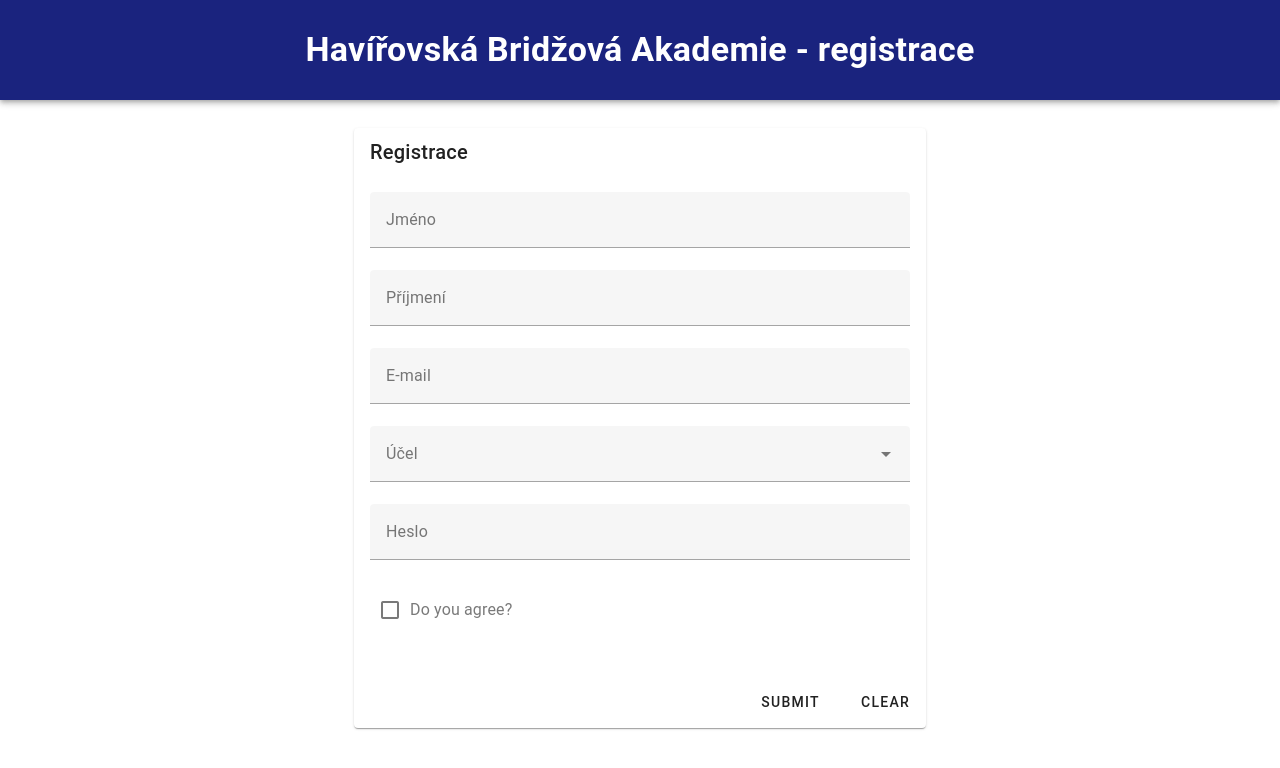
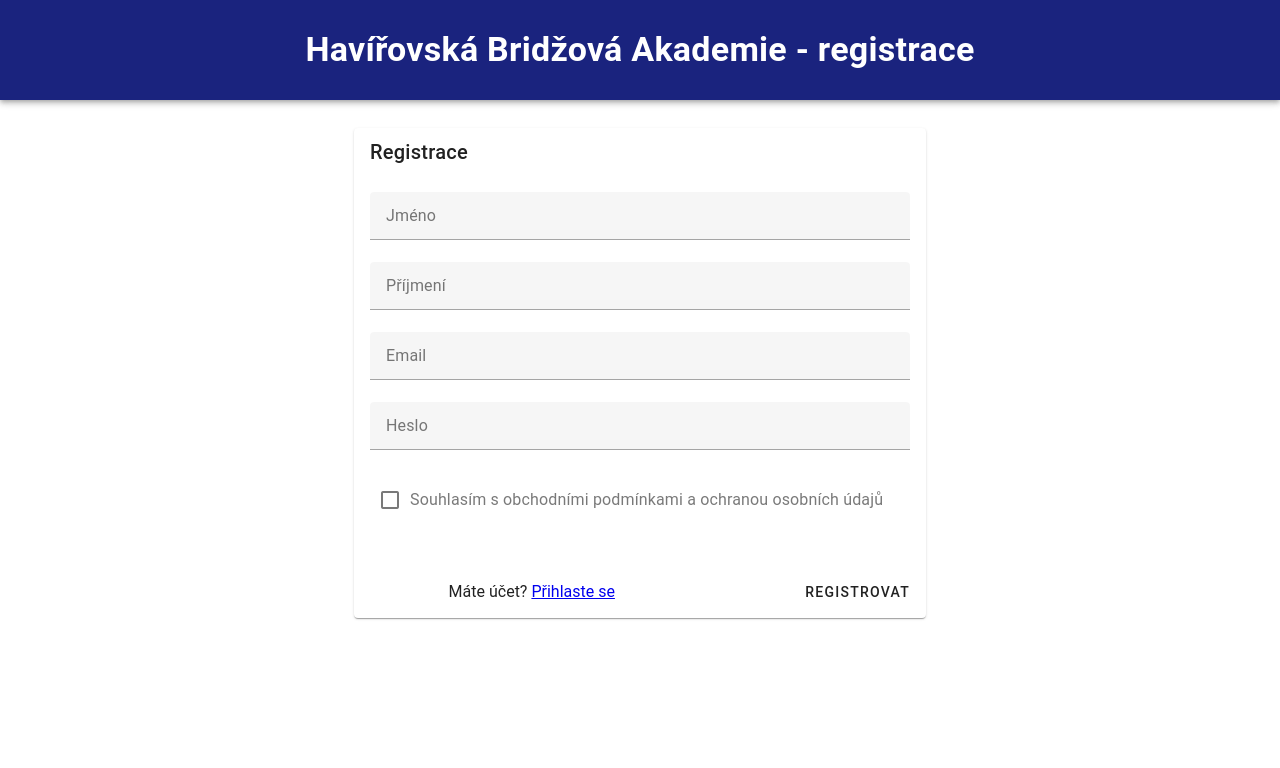
Before and after one commit to HABRA-Bridge-Academy/habra-lekce-web, a Vue app in the folder frontend/: page /registration in a window 1280 px wide. Shown: the top 768 px of the page. Built offline with nearby package versions, Linux system fonts and the light colour scheme.

Commit message:
Login and registration impl

```diff
--- a/frontend/package.json
+++ b/frontend/package.json
@@ -11,7 +11,9 @@
     "@vuelidate/core": "^2.0.3",
     "@vuelidate/validators": "^2.0.4",
     "axios": "^1.6.2",
+    "pinia": "^2.1.7",
     "roboto-fontface": "*",
+    "toastify-js": "^1.12.0",
     "vue": "^3.2.0",
     "vue-router": "^4.0.0",
     "vuetify": "^3.0.0"
--- /dev/null
+++ b/frontend/src/class/user.ts
@@ -0,0 +1,14 @@
+
+
+export default class User {
+    constructor(
+        public id: string,
+        public firstName: string,
+        public lastName: string,
+        public email: string,
+        public role: string,
+        public hasPassword: boolean,
+        ) {
+
+    }
+}
--- a/frontend/src/components/Login.vue
+++ b/frontend/src/components/Login.vue
@@ -1,12 +1,12 @@
 <template>
-  <v-app>
+
+<v-app>
     <v-app-bar color="#1A237E" class="header" height="100">
       <v-spacer></v-spacer>
       <h1 class="text-white text-center text-h4 font-weight-bold">
         Havířovská Bridžová Akademie - Přihlášení
       </h1>
       <v-spacer></v-spacer>
-
     </v-app-bar>
     <v-main>
       <v-container class="fill-height">
@@ -14,18 +14,23 @@
           <v-col cols="6">
             <v-card>
               <v-card-title class="headline">Přihlášení</v-card-title>
-              <v-form @submit.prevent="login">
+              <v-form @submit.prevent="submit">
               <v-card-text>
-                  <v-text-field v-model="state.email" :error-messages="v$.email.$errors.map(e => e.$message)"
-                    label="E-mail" required @input="v$.email.$touch" @blur="v$.email.$touch"></v-text-field>
+                  <v-text-field  label="Email" v-model="Email" :rules="emailRules" required density="default"
+                    :error-messages="errorMessages.Email" @input="errorMessages.username = ''"></v-text-field>
 
-                  <v-text-field type="password" v-model="state.password" label="Heslo"
-                    :error-messages="v$.password.$errors.map(e => e.$message)" required></v-text-field>
+                  <v-text-field label="Heslo" type="password" v-model="password" :rules="passwordRules" density="default"
+                    :error-messages="errorMessages.password" @input="errorMessages.password = ''" required></v-text-field>
 
                   </v-card-text>
                   <v-card-actions>
                     <v-spacer></v-spacer>
-                    <v-btn class="me-4" type="submit" @click="v$.$validate"> submit </v-btn>
+                    <div class="flex-gap">
+                    Nemáte účet?
+                    <RouterLink :to="{name: 'register'}" >Registrujte se</RouterLink></div>
+                    <v-spacer></v-spacer>
+                    <v-btn class="me-4" type="submit" :disabled="progress"> Přihlásit </v-btn>
+                    <v-spacer></v-spacer>
                   </v-card-actions>
                 </v-form>
             </v-card>
@@ -36,66 +41,72 @@
   </v-app>
 </template>
 
-<script setup >
+<script setup lang="ts">
 // pridej semka lang="ts" (<script setup lang="ts" >) a pak tu budes mit misto javascriptu typescript,
 // ktery ti bude kontrolovat chyby, ale zase budes muset psat vsechno presneji a obcas ho obchazet
 import { reactive } from 'vue'
 import { useVuelidate } from '@vuelidate/core'
 import { email, required } from '@vuelidate/validators'
-import axios from "@/plugins/axios";
-import { useRouter } from 'vue-router';
-import { computed } from 'vue';
+import axios from "@/plugins/axios"
+import { useRoute, useRouter } from 'vue-router'
+import { computed } from 'vue'
+import { useAuthStore } from '@/stores/auth'
+import { Ref, ref } from 'vue'
+
+const form = ref(null as HTMLFormElement | null);
+const authStore = useAuthStore()
+const router = useRouter()
+const route = useRoute()
 
 
-const router = useRouter()
-
-const initialState = {
-  email: '',
-  password: '',
-
-}
-
-const state = reactive({
-  ...initialState,
-})
+const Email = ref('');
+const password = ref('');
+const valid = ref(null);
 
 
-const rules = {
-  email: [ required, email ],
-  password: [required]
-}
 
-const v$ = useVuelidate(rules, state)
-
-function clear() {
-  v$.value.$reset()
-
-  for (const [key, value] of Object.entries(initialState)) {
-    state[key] = value
-  }
-}
-
-const emailErrors = computed(() => v$.email.$errors.map(e => e.$message))
 
 // Promises
 
 // async await notation
 
-async function login(){
+const progress = ref(false)
+
+const emailRules = [
+    (v: string) => !!v || 'Vyplňte email',
+];
+
+const passwordRules = [
+    (v: string) => !!v || 'Vyplňte heslo',
+];
+
+const errorMessages = ref({} as any);
+
+const submit = async () => {
+
+  const res = await form.value?.validate()
   try {
-    const response = await axios.post('auth/login', {
-    email: state.email,
-    password: state.password
-  })
-    console.log(response)
-    router.push({name: 'home'})
-  } catch (e)
-  {
+    progress.value = true;
+    await authStore.login(Email.value, password.value);
 
-    alert("Nastala chyba:" + e.message)
-  }
-}
+    if (route.query.redirect)
+        router.push(route.query.redirect as string);
+    else router.push({ name: 'Home' });
+  } catch (error: any) {
 
+
+     if (error.response?.status === 401) {
+         errorMessages.value = { password: 'Špatné heslo' };
+     }
+     else if (error.response?.status === 404) {
+         errorMessages.value = { Email: 'Uživatel neexistuje' };
+     }
+     else {
+         errorMessages.value = { Email: 'Nastala chyba' };
+     }
+} finally {
+    progress.value = false
+}}
 
 </script>
 <style>
--- a/frontend/src/components/Registration.vue
+++ b/frontend/src/components/Registration.vue
@@ -14,31 +14,36 @@
           <v-col cols="6">
             <v-card>
               <v-card-title class="headline">Registrace</v-card-title>
-              <v-form @submit.prevent="register">
+              <v-form @submit.prevent="submit">
               <v-card-text>
-                  <v-text-field v-model="state.name" :error-messages="v$.name.$errors.map(e => e.$message)"
-                    label="Jméno" required @input="v$.name.$touch" @blur="v$.name.$touch"></v-text-field>
+                  <v-text-field  label="Jméno" name="name" v-model="name" :rules="nameRules" required density="comfortable"
+                    :error-messages="errorMessages.name" @input="errorMessages.name = ''"></v-text-field>
 
-                  <v-text-field v-model="state.surname" :error-messages="v$.name.$errors.map(e => e.$message)"
-                    label="Příjmení" required @input="v$.surname.$touch" @blur="v$.surname.$touch"></v-text-field>
+                  <v-text-field  label="Příjmení" name="surname" v-model="surname" :rules="nameRules" required density="comfortable"
+                    :error-messages="errorMessages.name" @input="errorMessages.surname = ''"></v-text-field>
 
-                  <v-text-field v-model="state.email" :error-messages="v$.email.$errors.map(e => e.$message)"
-                    label="E-mail" required @input="v$.email.$touch" @blur="v$.email.$touch"></v-text-field>
+                  <v-text-field  label="Email" name='Email' v-model="Email" required
+                   density="comfortable" :error-messages="errorMessages.email"
+                    @input="errorMessages.email = ''"></v-text-field>
 
-                  <v-select v-model="state.select" :items="items" :error-messages="v$.select.$errors.map(e => e.$message)"
-                    label="Účel" required @change="v$.select.$touch" @blur="v$.select.$touch"></v-select>
+                  <v-text-field label="Heslo" name='password' type="password" v-model="password" :rules="passwordRules"
+                    density="comfortable" :error-messages="errorMessages.password" @input="errorMessages.password = ''"
+                    required></v-text-field>
 
-                  <v-text-field v-model="state.password" type="password" label="Heslo"
-                    :error-messages="v$.name.$errors.map(e => e.$message)" required></v-text-field>
-
-                  <v-checkbox v-model="state.checkbox" :error-messages="v$.checkbox.$errors.map(e => e.$message)"
-                    label="Do you agree?" required @change="v$.checkbox.$touch" @blur="v$.checkbox.$touch"></v-checkbox>
+                  <v-checkbox v-model="agree" :rules="agreeRules">    <template v-slot:label>
+                    <span>
+                        Souhlasím s obchodními podmínkami a ochranou osobních údajů</span>
+                </template></v-checkbox>
 
               </v-card-text>
                 <v-card-actions>
                   <v-spacer></v-spacer>
-                  <v-btn class="me-4" type="submit" @click="v$.$validate"> submit </v-btn>
-                  <v-btn @click="clear"> clear </v-btn>
+                    <div class="flex-gap">
+                    Máte účet?
+                    <RouterLink :to="{name: 'login'}" >Přihlaste se</RouterLink></div>
+                    <v-spacer></v-spacer>
+                  <v-spacer></v-spacer>
+                  <v-btn type="submit" > Registrovat </v-btn>
                 </v-card-actions>
               </v-form>
             </v-card>
@@ -49,82 +54,77 @@
   </v-app>
 </template>
 
-<script setup>
+<script setup lang="ts">
 // pridej semka lang="ts" (<script setup lang="ts" >) a pak tu budes mit misto javascriptu typescript,
 // ktery ti bude kontrolovat chyby, ale zase budes muset psat vsechno presneji a obcas ho obchazet
-import { reactive } from 'vue'
-import { useVuelidate } from '@vuelidate/core'
-import { email, required } from '@vuelidate/validators'
-import axios from "@/plugins/axios";
+import { useAuthStore } from '@/stores/auth';
+import { ref } from 'vue';
 import { useRouter } from 'vue-router';
-import { computed } from 'vue';
-
-const initialState = {
-  name: '',
-  surname:'',
-  email: '',
-  select: null,
-  password: '',
-  checkbox: null,
-}
-
-const state = reactive({
-  ...initialState,
-})
-
-const items = ['Trenér', 'Rodič', 'Hráč', 'jiné']
-
-const rules = {
-  name: { required },
-  surname: {required},
-  email: { required, email },
-  select: { required },
-  items: { required },
-  checkbox: { required },
-}
-
-const v$ = useVuelidate(rules, state)
-
-function clear() {
-  v$.value.$reset()
-
-  for (const [key, value] of Object.entries(initialState)) {
-    state[key] = value
-  }
-}
+import { toast } from "@/plugins/toastify";
 
 
-async function register(){
-  try {
-    alert('jede to')
-    const response = await axios.post('auth/register', {
-      "email": state.email,
-      "password": state.password,
-      "firstName": state.name,
-      "lastName": state.surname
+
+const authStore = useAuthStore();
+
+const Email =  ref('');
+const surname = ref('');
+const name = ref('');
+const password = ref('');
+const register = ref(false);
+const form = ref(null as HTMLFormElement | null);
+const progress = ref(false);
+
+const agree = ref(false);
+
+const agreeRules = [
+    (v: boolean) => v || 'Musíte souhlasit s obchodními podmínkami a ochranou osobních údajů',
+];
+
+const emailRules = [
+    (v: string) => /.+@.+\..+/.test(v) || 'Musí být platný email',
+];
+const nameRules = [
+    (v: string) => v.length >= 5 || 'Zadejte celé jméno',
+    (v: string) => !/\d/.test(v) || 'Zadejte celé jméno',
+];
+
+const passwordRules = [
+    (v: string) => !!v || 'Vyplňte heslo',
+];
+const password2Rules = [
+    (v: string) => !!v || 'Vyplňte heslo znovu',
+    (v: string) => v === password.value || 'Hesla se neshodují',
+];
 
 
-  })
-    console.log(response)
-    router.push({name: 'home'})
-  } catch (e)
-  {
 
-    alert("Nastala chyba:" + e.message)
-  }
+const errorMessages = ref({} as any);
+const router = useRouter();
+
+const submit = async () => {
+    const res = await form.value?.validate()
+
+    try {
+        progress.value = true;
+        await authStore.register( Email.value, password.value, name.value, surname.value);
+        toast("Registrace proběhla úspěšně. Nyní se můžete přihlásit.")
+        router.push({ name: 'login' });
+
+    } catch (error: any) {
+        if (error.response?.status === 401) {
+            errorMessages.value = { password: 'Špatné heslo' };
+        }
+        else if (error.response?.status === 409) {
+            errorMessages.value = { email: 'Uživatel již existuje' };
+        }
+        else {
+            errorMessages.value = { email: 'Nastala chyba' };
+        }
+    } finally {
+        progress.value = false;
+    }
 }
 </script>
 <style>
-.side-collums {
-  display: flex;
-}
-
-.header {
-  text-align: center;
-
-  display: flex;
-  flex-direction: column;
-  justify-content: center;
-}
 
 </style>
--- a/frontend/src/plugins/axios.ts
+++ b/frontend/src/plugins/axios.ts
@@ -1,6 +1,11 @@
 
 import axios from 'axios'
 
-export default function init() {
-    axios.defaults.baseURL = "http://api.brizhavirov.cz";
-}
+
+
+export default axios.create({
+    baseURL: "https://api.bridzhavirov.cz",
+    headers: {
+        "Accept": "application/json"
+    }
+})
--- a/frontend/src/plugins/index.ts
+++ b/frontend/src/plugins/index.ts
@@ -7,15 +7,15 @@
 // Plugins
 import vuetify from './vuetify'
 import router from '../router'
-import initAxios from './axios'
 
 // Types
 import type { App } from 'vue'
+import { createPinia } from 'pinia'
 
 export function registerPlugins (app: App) {
   app
     .use(vuetify)
     .use(router)
+    .use(createPinia())
 
-  initAxios()
 }
--- /dev/null
+++ b/frontend/src/plugins/toastify.ts
@@ -0,0 +1,8 @@
+
+
+import Toastify from "toastify-js"
+import "toastify-js/src/toastify.css"
+
+export function toast(message: string, duration: number = 3000) {
+    Toastify({ text: message, duration, position: 'center' }).showToast();
+}
--- /dev/null
+++ b/frontend/src/stores/Auth.ts
@@ -0,0 +1,67 @@
+import { defineStore } from 'pinia'
+import User from '@/class/user';
+import axios from '@/plugins/axios'
+
+
+export const useAuthStore = defineStore('auth', {
+    state: () => {
+        let user = null;
+        const userData =  localStorage.getItem('user');
+        if (userData) {
+            const {id, firstName, lastName, email, role, hasPassword } = JSON.parse(userData);
+            user = new User(id, firstName, lastName, email, role, hasPassword)
+        }
+        return ({
+            user: user as User | null,
+            isAuthenticated: !!user
+        })
+    },
+    getters: {
+        isAdmin: state => state.user?.role === 'admin',
+    },
+    actions: {
+        async login(email: string, password: string) {
+            try {
+                const response = await axios.post('/auth/login', { email, password });
+                this.user = response.data.user;
+                this.isAuthenticated = true;
+                localStorage.user = JSON.stringify(this.user);
+                console.debug('Login successful:', this.user);
+            } catch (error: any) {
+                console.error('Login error:', error.message);
+                throw error;
+            }
+        },
+        async logout() {
+            try {
+                await axios.post('/logout');
+                this.user = null;
+                this.isAuthenticated = false;
+                localStorage.removeItem('user');
+            }
+            catch (error: any) {
+                console.error('Logout error:', error.message);
+            }
+        },
+        async changePassword(oldPassword: string, newPassword: string) {
+            if (!this.isAuthenticated) {
+                throw new Error('Not authenticated');
+            }
+            try {
+                await axios.post('/change-password', { username: this.user?.email, password: newPassword, oldPassword });
+            } catch (error: any) {
+                console.error('Change password error:', error.message);
+                throw error;
+            }
+        },
+        async register(email: string, password: string, firstName: string, lastName: string) {
+             try {
+                const response = await axios.post('/auth/register', { email: email, password, firstName, lastName});
+                console.debug('Register successful:', response.data.user);
+            } catch (error: any) {
+                console.error('Register error:', error.message);
+                throw error;
+            }
+        }
+    }
+});
```
Also changed, not shown: frontend/src/views/Home.vue (+24 -8 lines), 2 other files (tests, documents, lock files or other folders).
